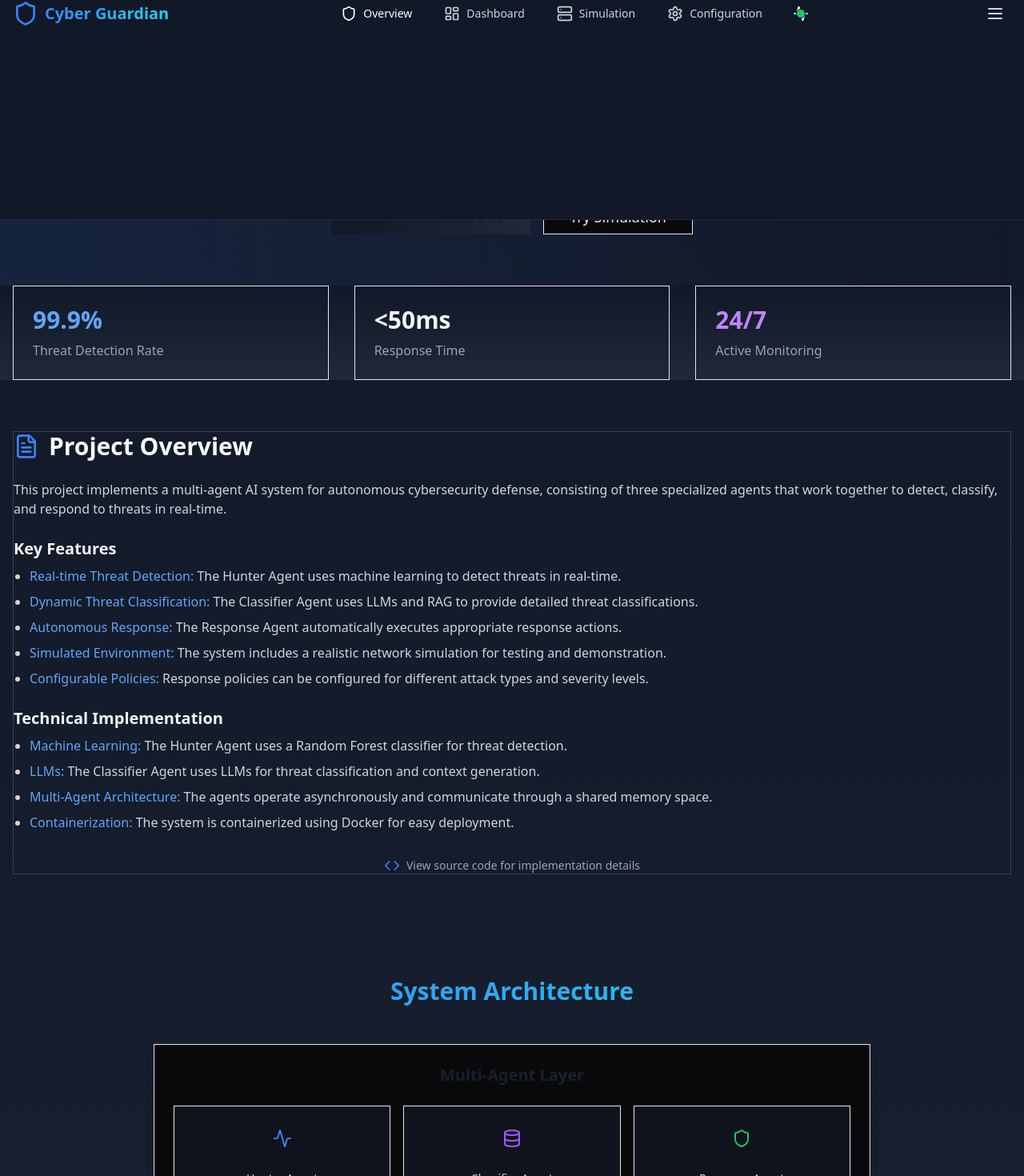
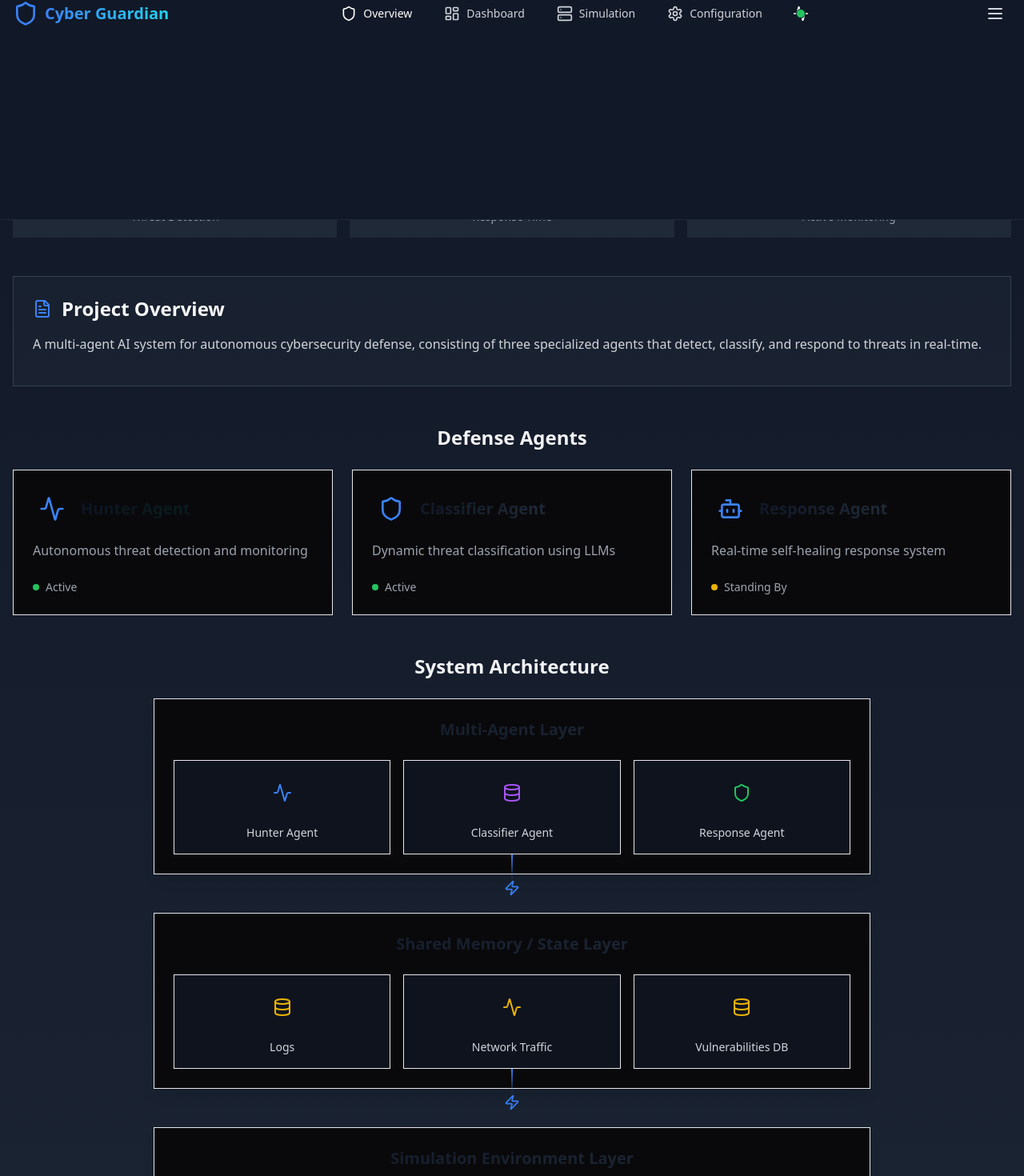
Before and after one commit to yash6366/cyber-guardian-agents-shield, a React (Vite) app: page / in a window 1280 px wide. Shown: the part 15-1485 px from the top of the page at 80% size. Built offline with nearby package versions, Linux system fonts and the light colour scheme.

Commit message:
Refactor: Reduce empty space in application

```diff
--- a/src/pages/Index.jsx
+++ b/src/pages/Index.jsx
@@ -1,15 +1,15 @@
+
+import React, { useEffect } from "react";
 import { Shield, FileText, Code, Activity } from "lucide-react";
 import { Button } from "@/components/ui/button";
 import { Link } from "react-router-dom";
 import { Card } from "@/components/ui/card";
-import { useEffect } from "react";
 import AgentCard from "@/components/AgentCard";
 import ArchitectureDiagram from "@/components/ArchitectureDiagram";
 import StatusMonitor from "@/components/StatusMonitor";
 
 const Index = () => {
   useEffect(() => {
-    // Smooth scroll animation for sections
     const observer = new IntersectionObserver((entries) => {
       entries.forEach(entry => {
         if (entry.isIntersecting) {
@@ -47,157 +47,89 @@ const Index = () => {
   ];
 
   return (
-    <div className="min-h-screen bg-gradient-to-b from-gray-900 to-gray-800 text-gray-100">
-      {/* Hero Section with animated gradient */}
-      <section className="container mx-auto px-4 py-16 relative overflow-hidden">
-        <div className="absolute inset-0 bg-gradient-to-r from-blue-500/10 to-purple-500/10 animate-gradient"></div>
-        <div className="relative z-10">
-          <div className="flex items-center justify-center mb-8">
-            <Shield className="w-16 h-16 text-blue-500 mr-4 animate-pulse" />
-            <h1 className="text-5xl md:text-6xl font-bold bg-clip-text text-transparent bg-gradient-to-r from-blue-500 to-cyan-400">
+    <div className="min-h-screen bg-gradient-to-b from-gray-900 to-gray-800 text-gray-100 py-8">
+      {/* Compact Hero Section */}
+      <section className="container mx-auto px-4 mb-12">
+        <div className="text-center">
+          <div className="flex items-center justify-center mb-4">
+            <Shield className="w-10 h-10 text-blue-500 mr-3" />
+            <h1 className="text-3xl font-bold bg-clip-text text-transparent bg-gradient-to-r from-blue-500 to-cyan-400">
               Cyber Guardian
             </h1>
           </div>
-          <p className="text-xl md:text-2xl text-center text-gray-400 max-w-3xl mx-auto mb-12 leading-relaxed">
-            Next-generation AI agents for real-time autonomous cybersecurity defense, powered by machine learning and advanced threat detection.
+          <p className="text-lg text-gray-400 max-w-2xl mx-auto mb-6">
+            Next-generation AI agents for real-time autonomous cybersecurity defense
           </p>
-          <div className="flex flex-col sm:flex-row gap-4 justify-center items-center">
+          <div className="flex justify-center gap-4">
             <Link to="/dashboard">
-              <Button size="lg" className="group relative overflow-hidden px-8 py-3 text-lg">
+              <Button className="group relative overflow-hidden">
                 <span className="relative z-10 flex items-center gap-2">
                   Explore Dashboard
                   <Activity className="w-5 h-5 transition-transform group-hover:translate-x-1" />
                 </span>
-                <div className="absolute inset-0 bg-gradient-to-r from-blue-600 to-cyan-500 transform transition-transform group-hover:scale-105"></div>
               </Button>
             </Link>
             <Link to="/simulation">
-              <Button variant="outline" size="lg" className="text-lg border-blue-500/50 hover:bg-blue-500/10">
-                Try Simulation
-              </Button>
+              <Button variant="outline">Try Simulation</Button>
             </Link>
           </div>
         </div>
       </section>
 
-      {/* Stats Section */}
-      <section className="py-12 bg-gradient-to-b from-gray-900/50 to-gray-800/50">
-        <div className="container mx-auto px-4">
-          <div className="grid grid-cols-1 md:grid-cols-3 gap-8">
-            <div className="p-6 rounded-xl bg-gradient-to-br from-blue-500/10 to-purple-500/10 backdrop-blur-sm border border-blue-500/20">
-              <h3 className="text-3xl font-bold text-blue-400 mb-2">99.9%</h3>
-              <p className="text-gray-400">Threat Detection Rate</p>
-            </div>
-            <div className="p-6 rounded-xl bg-gradient-to-br from-cyan-500/10 to-blue-500/10 backdrop-blur-sm border border-cyan-500/20">
-              <h3 className="text-3xl font-bold text-cyan-400 mb-2">
-                &lt;50ms
-              </h3>
-              <p className="text-gray-400">Response Time</p>
-            </div>
-            <div className="p-6 rounded-xl bg-gradient-to-br from-purple-500/10 to-blue-500/10 backdrop-blur-sm border border-purple-500/20">
-              <h3 className="text-3xl font-bold text-purple-400 mb-2">24/7</h3>
-              <p className="text-gray-400">Active Monitoring</p>
-            </div>
+      {/* Compact Stats Section */}
+      <section className="container mx-auto px-4 mb-12">
+        <div className="grid grid-cols-3 gap-4">
+          <div className="bg-gray-800 rounded-lg p-4 text-center">
+            <h3 className="text-2xl font-bold text-blue-400">99.9%</h3>
+            <p className="text-gray-400 text-sm">Threat Detection</p>
+          </div>
+          <div className="bg-gray-800 rounded-lg p-4 text-center">
+            <h3 className="text-2xl font-bold text-cyan-400">&lt;50ms</h3>
+            <p className="text-gray-400 text-sm">Response Time</p>
+          </div>
+          <div className="bg-gray-800 rounded-lg p-4 text-center">
+            <h3 className="text-2xl font-bold text-purple-400">24/7</h3>
+            <p className="text-gray-400 text-sm">Active Monitoring</p>
           </div>
         </div>
       </section>
 
-      {/* Project Summary with glass effect */}
-      <section className="container mx-auto px-4 py-16">
-        <Card className="bg-gray-800/40 border-gray-700 backdrop-blur-xl">
-          <div className="p-8">
-            <div className="flex items-center mb-6">
-              <FileText className="w-8 h-8 text-blue-500 mr-3" />
-              <h2 className="text-3xl font-bold">Project Overview</h2>
-            </div>
-            <div className="space-y-6 text-gray-300">
-              <p>
-                This project implements a multi-agent AI system for autonomous cybersecurity defense,
-                consisting of three specialized agents that work together to detect, classify, and respond to threats
-                in real-time.
-              </p>
-
-              <div>
-                <h3 className="text-xl font-semibold text-gray-100 mb-2">Key Features</h3>
-                <ul className="list-disc pl-5 space-y-2">
-                  <li><span className="text-blue-400 font-medium">Real-time Threat Detection:</span> The Hunter Agent uses machine learning to detect threats in real-time.</li>
-                  <li><span className="text-blue-400 font-medium">Dynamic Threat Classification:</span> The Classifier Agent uses LLMs and RAG to provide detailed threat classifications.</li>
-                  <li><span className="text-blue-400 font-medium">Autonomous Response:</span> The Response Agent automatically executes appropriate response actions.</li>
-                  <li><span className="text-blue-400 font-medium">Simulated Environment:</span> The system includes a realistic network simulation for testing and demonstration.</li>
-                  <li><span className="text-blue-400 font-medium">Configurable Policies:</span> Response policies can be configured for different attack types and severity levels.</li>
-                </ul>
-              </div>
-
-              <div>
-                <h3 className="text-xl font-semibold text-gray-100 mb-2">Technical Implementation</h3>
-                <ul className="list-disc pl-5 space-y-2">
-                  <li><span className="text-blue-400 font-medium">Machine Learning:</span> The Hunter Agent uses a Random Forest classifier for threat detection.</li>
-                  <li><span className="text-blue-400 font-medium">LLMs:</span> The Classifier Agent uses LLMs for threat classification and context generation.</li>
-                  <li><span className="text-blue-400 font-medium">Multi-Agent Architecture:</span> The agents operate asynchronously and communicate through a shared memory space.</li>
-                  <li><span className="text-blue-400 font-medium">Containerization:</span> The system is containerized using Docker for easy deployment.</li>
-                </ul>
-              </div>
-
-              <div className="flex items-center justify-center pt-2">
-                <Code className="w-5 h-5 text-blue-500 mr-2" />
-                <span className="text-gray-400 text-sm">View source code for implementation details</span>
-              </div>
-            </div>
+      {/* Project Overview */}
+      <section className="container mx-auto px-4 mb-12">
+        <Card className="bg-gray-800/50 border-gray-700 p-6">
+          <div className="flex items-center mb-4">
+            <FileText className="w-6 h-6 text-blue-500 mr-3" />
+            <h2 className="text-2xl font-bold">Project Overview</h2>
           </div>
+          <p className="text-gray-300 mb-4">
+            A multi-agent AI system for autonomous cybersecurity defense,
+            consisting of three specialized agents that detect, classify, and respond to threats in real-time.
+          </p>
         </Card>
       </section>
 
-      {/* Architecture Section with enhanced diagram */}
-      <section className="container mx-auto px-4 py-16">
-        <h2 className="text-3xl font-bold mb-12 text-center bg-clip-text text-transparent bg-gradient-to-r from-blue-500 to-cyan-400">
-          System Architecture
-        </h2>
-        <div className="transform hover:scale-[1.02] transition-transform duration-300">
-          <ArchitectureDiagram />
-        </div>
-      </section>
-
-      {/* Agents Section with hover effects */}
-      <section className="container mx-auto px-4 py-16">
-        <h2 className="text-3xl font-bold mb-12 text-center">Defense Agents</h2>
-        <div className="grid grid-cols-1 md:grid-cols-3 gap-8">
-          {agents.map((agent, index) => (
-            <div
-              key={agent.name}
-              className="transform hover:-translate-y-2 transition-all duration-300"
-              style={{ animationDelay: `${index * 200}ms` }}
-            >
-              <AgentCard {...agent} />
-            </div>
+      {/* Agents Section */}
+      <section className="container mx-auto px-4 mb-12">
+        <h2 className="text-2xl font-bold text-center mb-6">Defense Agents</h2>
+        <div className="grid grid-cols-1 md:grid-cols-3 gap-6">
+          {agents.map((agent) => (
+            <AgentCard key={agent.name} {...agent} />
           ))}
         </div>
       </section>
 
-      {/* Live Monitor Section */}
-      <section className="container mx-auto px-4 py-16">
-        <Card className="bg-gray-800/40 border-gray-700 backdrop-blur-xl">
-          <div className="p-8">
-            <h2 className="text-2xl font-bold mb-8">System Monitor</h2>
-            <div className="transform hover:scale-[1.01] transition-transform duration-300">
-              <StatusMonitor />
-            </div>
-          </div>
-        </Card>
+      {/* Architecture Diagram */}
+      <section className="container mx-auto px-4 mb-12">
+        <h2 className="text-2xl font-bold text-center mb-6">System Architecture</h2>
+        <ArchitectureDiagram />
       </section>
 
-      {/* Call to Action */}
-      <section className="container mx-auto px-4 py-16 text-center">
-        <h2 className="text-3xl md:text-4xl font-bold mb-6">
-          Ready to strengthen your security?
-        </h2>
-        <p className="text-gray-400 mb-8 max-w-2xl mx-auto">
-          Experience the next generation of cybersecurity with our autonomous defense system.
-        </p>
-        <Link to="/dashboard">
-          <Button size="lg" className="bg-gradient-to-r from-blue-600 to-cyan-500 hover:from-blue-700 hover:to-cyan-600">
-            Get Started
-          </Button>
-        </Link>
+      {/* System Monitor */}
+      <section className="container mx-auto px-4">
+        <Card className="bg-gray-800/50 border-gray-700 p-6">
+          <h2 className="text-2xl font-bold mb-6">System Monitor</h2>
+          <StatusMonitor />
+        </Card>
       </section>
     </div>
   );
```
